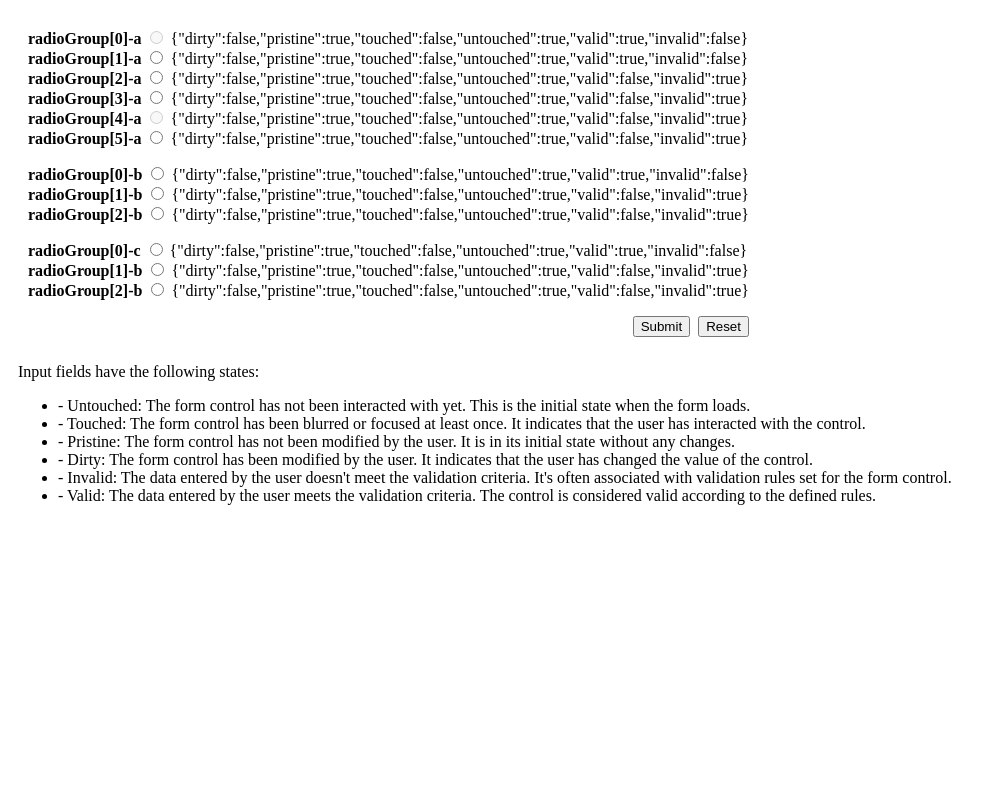
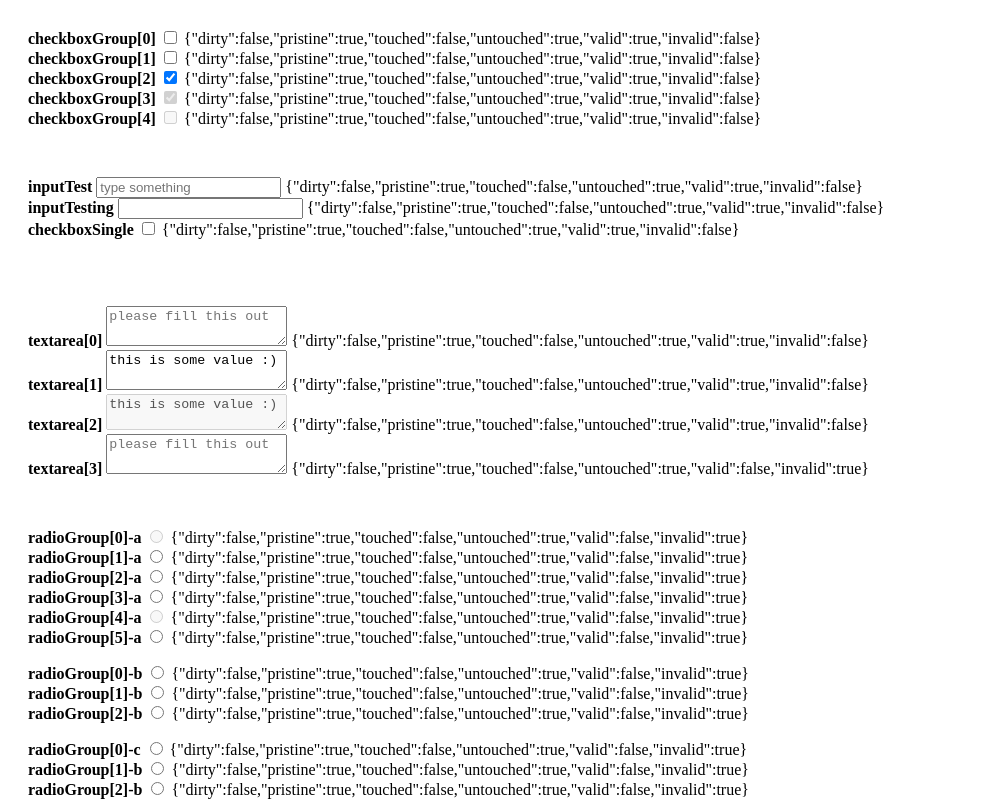
Before and after one commit to vospascal/lit-face, a website built with Vite: page index.html in a window 1280 px wide. Shown: the top 802 px of the page, without its empty margins (0-992 px from the left). Built offline with nearby package versions, Linux system fonts and the light colour scheme.

Commit message:
working validation

```diff
--- a/index.html
+++ b/index.html
@@ -109,7 +109,7 @@
 
 <body>
   <form>
-    <!-- <div>
+    <div>
       <label for="checkboxGroup[0]">checkboxGroup[0]</label>
       <my-checkbox name="checkboxGroup" value="cake" id="checkboxGroup[0]" required></my-checkbox>
       <br />
@@ -156,7 +156,7 @@
       <my-textarea name="textarea[3]" id="textarea[3]" placeholder="please fill this out" required=""></my-textarea>
 
     </div>
-    <hr> -->
+    <hr>
     <div>
       <label for="radioGroup[0]-a">radioGroup[0]-a</label>
       <my-radio name="radioGroup-a" value="iced tea" id="radioGroup[0]-a" disabled></my-radio>
--- a/src/components/checkbox.lit.ts
+++ b/src/components/checkbox.lit.ts
@@ -25,6 +25,12 @@ export class MyCheckbox extends FormControl {
   static shadowRootOptions = { ...LitElement.shadowRootOptions, delegatesFocus: true };
 
   static styles = css`
+    :host(:--invalid:--touched:focus){
+      background:#e6adad;
+    }
+    :host(:--valid:--touched:focus){
+      background:#ade6b4;
+    }
     :host(:--invalid:--touched:not(:focus)) input {
       outline: 2px dotted red;
       outline-offset: 2px;
--- a/src/components/input.lit.ts
+++ b/src/components/input.lit.ts
@@ -16,6 +16,12 @@ export class MyInput extends FormControl {
   static shadowRootOptions = { ...LitElement.shadowRootOptions, delegatesFocus: true };
 
   static styles = css`
+    :host(:--invalid:--touched:focus){
+      background:#e6adad;
+    }
+    :host(:--valid:--touched:focus){
+      background:#ade6b4;
+    }
     :host(:--invalid:--touched:not(:focus)) input {
       outline: 2px dotted red;
       outline-offset: 2px;
--- a/src/components/radio.lit.ts
+++ b/src/components/radio.lit.ts
@@ -30,6 +30,12 @@ export class MyRadio extends FormControl {
   static shadowRootOptions = { ...LitElement.shadowRootOptions, delegatesFocus: true };
 
   static styles = css`
+    :host(:--invalid:--touched:focus){
+      background:#e6adad;
+    }
+    :host(:--valid:--touched:focus){
+      background:#ade6b4;
+    }
     :host(:--invalid:--touched:not(:focus)) input {
       outline: 2px dotted red;
       outline-offset: 2px;
@@ -84,11 +90,6 @@ export class MyRadio extends FormControl {
     }
   }
 
-
-
-
-
-
   // todo: fix focus
 
   render() {
@@ -133,6 +134,14 @@ export class MyRadio extends FormControl {
     // The checked property does not reflect, so the original attribute set by
     // the user is used to determine the default value.
     this.checked = this.hasAttribute('checked');
+
+    if (this.disabled) {
+      this.setAttribute('aria-disabled', 'true');
+      this.setAttribute('tabindex', "-1");
+    } else if(this.#findFirstNonDisabledOrChecked() === this){
+      this.removeAttribute('aria-disabled');
+      this.removeAttribute('tabindex');
+    }
   }
 
   setCustomValidity(message: string) {
--- a/src/components/textarea.lit.ts
+++ b/src/components/textarea.lit.ts
@@ -17,6 +17,12 @@ export class MyTextarea extends FormControl {
   static shadowRootOptions = { ...LitElement.shadowRootOptions, delegatesFocus: true };
 
   static styles = css`
+    :host(:--invalid:--touched:focus){
+      background:#e6adad;
+    }
+    :host(:--valid:--touched:focus){
+      background:#ade6b4;
+    }
     :host(:--invalid:--touched:not(:focus)) textarea {
       outline: 2px dotted red;
       outline-offset: 2px;
--- a/src/form-control/FormControl.ts
+++ b/src/form-control/FormControl.ts
@@ -422,7 +422,7 @@ class FormControl extends LitElement {
     }
 
     // New: Map to store group validation results
-    const groupValidationResults = new Map<string, { validity: Partial<ValidityState>, validationMessage: string | undefined }>
+    const groupValidationResults = new Map<string, { validity: Partial<ValidityState>, validationMessage: string | undefined, isValid: boolean }>
 
     validators.forEach(validator => {
       const key = validator.key || 'customError';
@@ -445,7 +445,7 @@ class FormControl extends LitElement {
 
           // Modified: Store the validator key, validity, and message in the group validation map
           if (this.#isPartOfValidationGroup()) {
-            groupValidationResults.set(key, { validity, validationMessage });
+            groupValidationResults.set(key, { validity, validationMessage, isValid: isValidatorValid });
           }
         });
       } else {
@@ -465,7 +465,7 @@ class FormControl extends LitElement {
 
         // Modified: Store the validator key, validity, and message in the group validation map
         if (this.#isPartOfValidationGroup()) {
-          groupValidationResults.set(key, { validity, validationMessage });
+          groupValidationResults.set(key, { validity, validationMessage, isValid });
         }
       }
     });
@@ -504,9 +504,15 @@ class FormControl extends LitElement {
     return proto.formControlValidationGroup;
   }
 
-  #applyGroupValidationResults(groupValidationResults: Map<string, { validity: Partial<ValidityState>, validationMessage: string| undefined }>): void {
+  #applyGroupValidationResults(groupValidationResults: Map<string, { validity: Partial<ValidityState>, validationMessage: string| undefined, isValid: boolean }>): void {
+    console.log(groupValidationResults)
     this.formValidationGroup.forEach(control => {
-      groupValidationResults.forEach(({ validity, validationMessage }) => {
+      groupValidationResults.forEach(({ validity, validationMessage, isValid }) => {
+        // todo: fix these states
+        control.touched = isValid;
+        control.touchedState(this.touched)
+        // control.#focused = true;
+
         control.internals.setValidity(validity, validationMessage);
         control.#shouldShowError();
       });
@@ -568,6 +574,8 @@ class FormControl extends LitElement {
     this.pristine = true;
 
     this.#forceError = false;
+
+
     this.#shouldShowError();
     this.resetFormControl?.();
 
@@ -575,12 +583,15 @@ class FormControl extends LitElement {
       this.#shouldShowError() ? this.validationMessage : ''
     );
 
+
+
     this.touchedState(this.touched)
     this.pristineState(this.pristine)
     this.dirtyState(this.dirty)
 
     // work around
     this.removeAttribute('aria-invalid');
+
 
     //todo: fix validity state doesnt reset
   }
```
